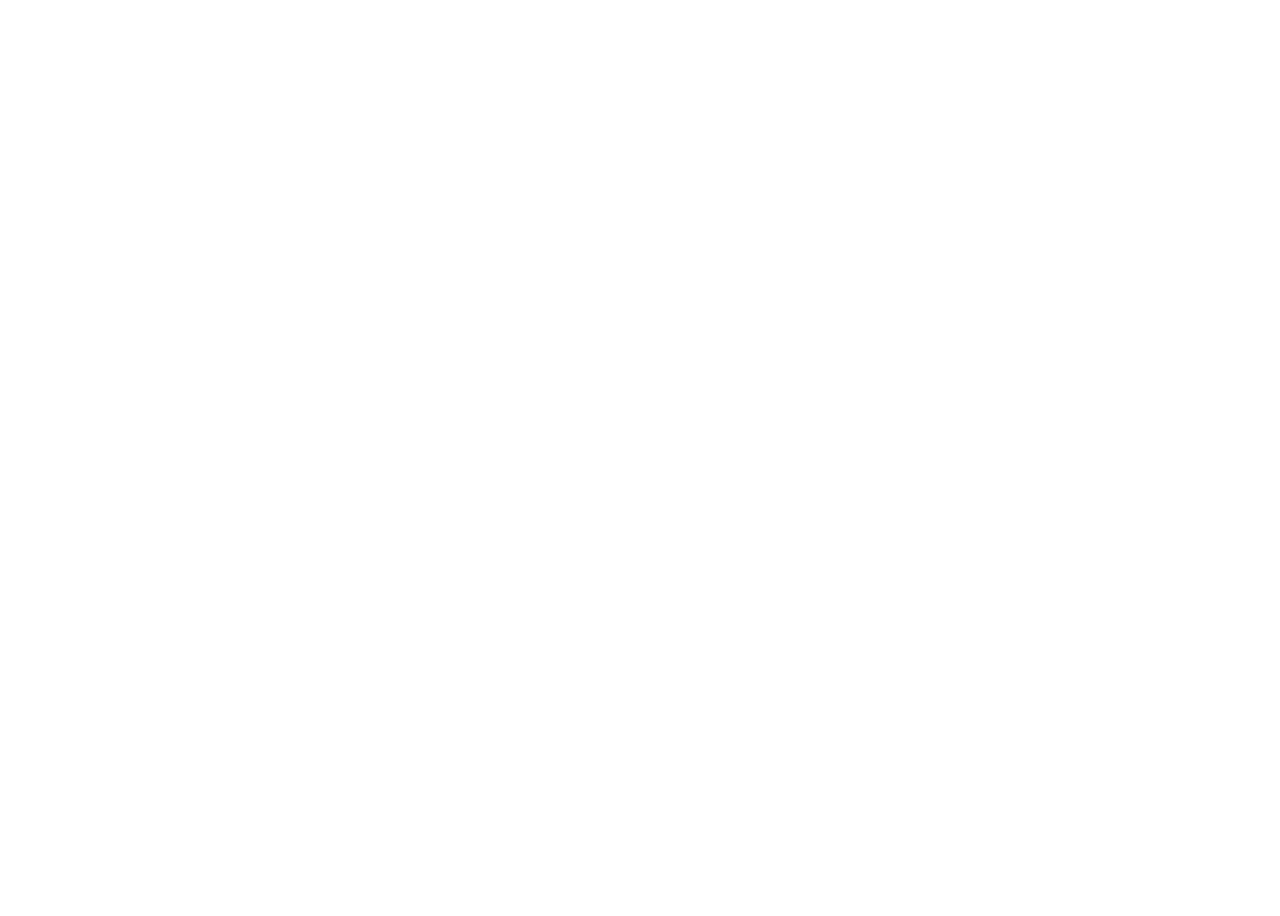
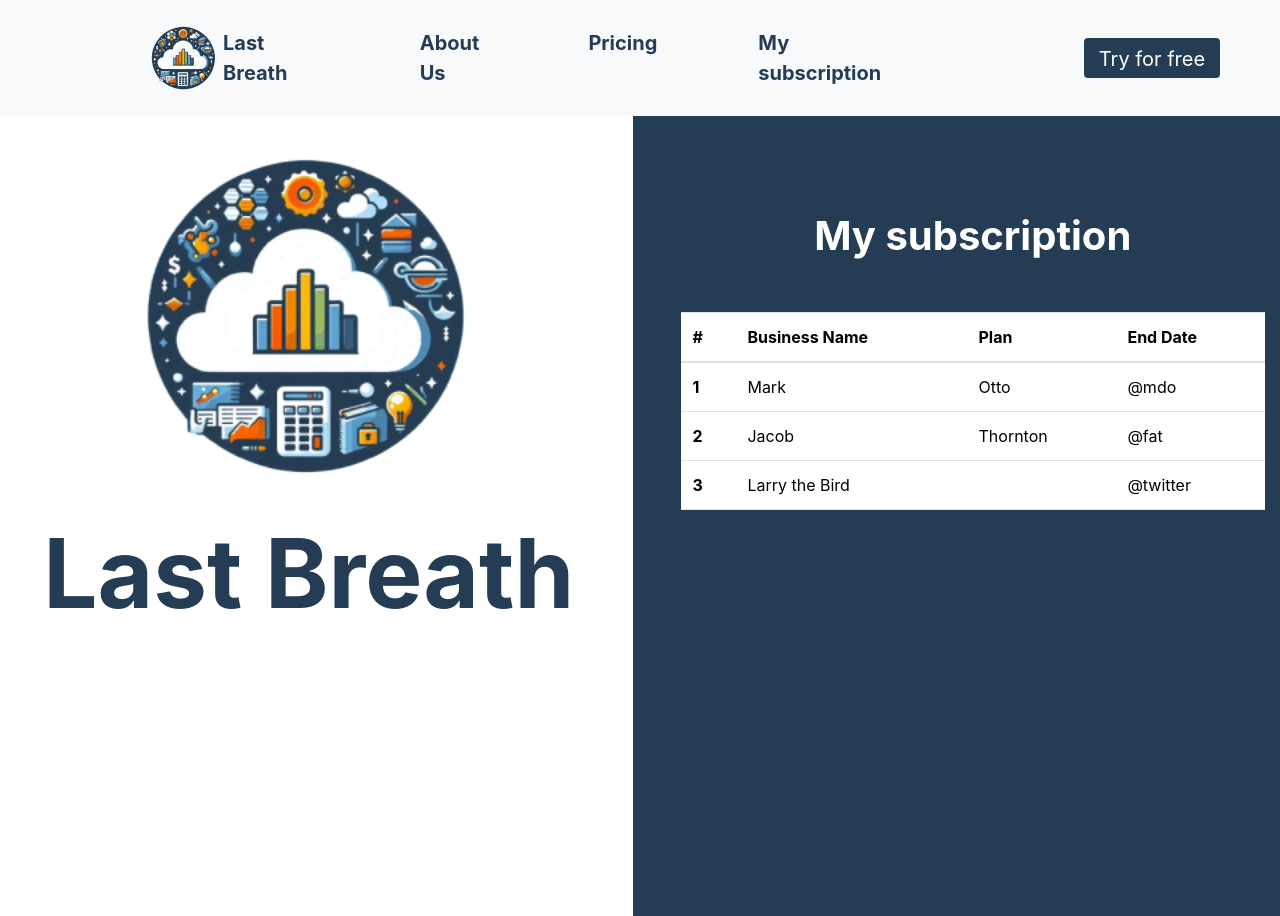
Before and after one commit to LtMtrunG/ERPNext, a React (Vite) app: page /Mysubscription in a window 1280 px wide. Before the commit this address had no page. Before the commit the page ends 800 px from the top, so only its background shows below. Built offline with nearby package versions, Linux system fonts and the light colour scheme.

Commit message:
Fix navbar layout and add template for my subscription page

```diff
--- a/src/App.jsx
+++ b/src/App.jsx
@@ -6,6 +6,7 @@ import Freetrial1 from "./pages/Freetrial1"
 import Freetrial2 from "./pages/Freetrial2"
 import Successfulpayment from "./pages/Successfulpayment"
 import {Route, Routes} from "react-router-dom"
+import Mysubscription from "./pages/Mysubscription"
 
 const App = () => {
   return (
@@ -19,6 +20,7 @@ const App = () => {
           <Route path="/Freetrial1" element={<Freetrial1/>}></Route>
           <Route path="/Freetrial2" element={<Freetrial2/>}></Route>
           <Route path="/Successfulpayment" element={<Successfulpayment/>}></Route>
+          <Route path="/Mysubscription" element={<Mysubscription/>}></Route>
         </Routes>
       </div>
     </>
--- a/src/Components/Footer.jsx
+++ b/src/Components/Footer.jsx
@@ -20,7 +20,7 @@ const Footer = () => {
 
 
     return (
-        <nav className="footer" style={{width: '100vw'}}>
+        <nav className="footer section" id="pricing" style={{width: '100vw'}}>
             <div className="container-fluid text-center mb-5">
             <h1 className="nav-link fs-3  fw-bold mt-5 mb-5" style={textStyle} href="#">Pricing</h1>
                 <div className="row align-items-center pl-pricing">
--- a/src/Components/Header.jsx
+++ b/src/Components/Header.jsx
@@ -11,8 +11,7 @@ const Header = () => {
   };
 
   return (
-        <div className="container-fluid" style={containerStyle}>
-        <section id="aboutUs">
+    <div className="container-fluid section" id="aboutUs" style={containerStyle}>
       <div className="row align-items-center">
         <div className="col pl-6">
           <h1 className="nav-link fs-3  fw-bold text-white" href="#">About us</h1>
@@ -22,9 +21,7 @@ const Header = () => {
           <img className="navbar-brand" href="#" src="./src/assets/aboutUs.png" width="430" alt="" />
         </div>
       </div>
-        </section>
     </div>
-
   )
 }
 
--- a/src/Components/Navbar.jsx
+++ b/src/Components/Navbar.jsx
@@ -17,8 +17,8 @@ const Navbar = () => {
 
     return (
         <nav className="navbar navbar-expand-lg navbar-light bg-light" style={{ width: '100vw' }} >
-            <Link className="navbar-brand pl-logo" href="#">
-                <img className="navbar-brand" to="/" src="./src/assets/brand.png" width="80" alt="" />
+            <Link className="navbar-brand pl-logo" to="/">
+                <img className="navbar-brand" to="/" src="./src/assets/brand.png" width="80" alt="" style={{ marginRight: '-40px' }}/>
             </Link>
             <div class="container">
                 <div className="col">
@@ -27,7 +27,7 @@ const Navbar = () => {
 
                         <ul className="navbar-nav">
                             <li className="nav-item active">
-                                <Link className="nav-link fs-5  fw-bold" style={textStyle} to="/">Last Breath</Link>
+                                <Link className="nav-link fs-5 fw-bold" style={textStyle} to="/">Last Breath</Link>
                             </li>
                             <li className="nav-item">
                                 <ScrollLink
--- a/src/Components/NavbarLogin.jsx
+++ b/src/Components/NavbarLogin.jsx
@@ -17,8 +17,8 @@ const NavbarLogin = () => {
 
     return (
         <nav className="navbar navbar-expand-lg navbar-light bg-light" style={{ width: '100vw' }} >
-            <Link className="navbar-brand pl-logo" href="#">
-                <img className="navbar-brand" to="/HomeLogin" src="./src/assets/brand.png" width="80" alt="" />
+            <Link className="navbar-brand pl-logo" to="/HomeLogin">
+                <img className="navbar-brand" to="/HomeLogin" src="./src/assets/brand.png" width="80" alt="" style={{ marginRight: '-40px' }}/>
             </Link>
             <div class="container">
                 <div className="col-10 col-md-8">
@@ -33,7 +33,6 @@ const NavbarLogin = () => {
                                     className="nav-link fs-5 fw-bold hello"
                                     style={textStyle}
                                     to="aboutUs"
-                                    smooth={true}
                                     onClick={() => scrollToSection('aboutUs')}
                                 >About Us</ScrollLink>
                             </li>
@@ -42,18 +41,15 @@ const NavbarLogin = () => {
                                     className="nav-link fs-5 fw-bold hello"
                                     style={textStyle}
                                     to="pricing"
-                                    smooth={true}
                                     onClick={() => scrollToSection('pricing')}
                                 >Pricing</ScrollLink>
                             </li>
                             <li className="nav-item">
-                                <ScrollLink
+                                <Link
                                     className="nav-link fs-5 fw-bold hello"
                                     style={textStyle}
-                                    to="pricing"
-                                    smooth={true}
-                                    onClick={() => scrollToSection('pricing')}
-                                >My subscription</ScrollLink>
+                                    to="/Mysubscription"
+                                >My subscription</Link>
                             </li>
                         </ul>
                     </div>
--- /dev/null
+++ b/src/Components/SubscriptionList.jsx
@@ -0,0 +1,35 @@
+const SubscriptionList = () => {
+  return (
+  <table class="table">
+    <thead>
+      <tr>
+        <th scope="col">#</th>
+        <th scope="col">Business Name</th>
+        <th scope="col">Plan</th>
+        <th scope="col">End Date</th>
+      </tr>
+    </thead>
+    <tbody>
+      <tr>
+        <th scope="row">1</th>
+        <td>Mark</td>
+        <td>Otto</td>
+        <td>@mdo</td>
+      </tr>
+      <tr>
+        <th scope="row">2</th>
+        <td>Jacob</td>
+        <td>Thornton</td>
+        <td>@fat</td>
+      </tr>
+      <tr>
+        <th scope="row">3</th>
+        <td colspan="2">Larry the Bird</td>
+        <td>@twitter</td>
+      </tr>
+    </tbody>
+  </table>
+  )
+}
+
+export default SubscriptionList;
--- a/src/index.css
+++ b/src/index.css
@@ -1,5 +1,5 @@
 .hello {
-    margin-left: 70px;
+    margin-left: 85px;
 }
 .ml-aboutUs {
     margin-left: 5rem !important;
@@ -8,13 +8,13 @@
     margin-left: 10rem !important;
 }
 .ml-6 {
-    margin-left: 7.5rem !important;
+    margin-left: 11rem !important;
 }
 .ms-6 {
     margin-left: 3.6rem !important;
 }
 .ml-7 {
-    margin-left: 6.5rem !important;
+    margin-left: 10rem !important;
 }
 .pl-logo {
     margin-left: 8rem !important;
--- a/src/pages/Home.jsx
+++ b/src/pages/Home.jsx
@@ -28,10 +28,7 @@ const Home = () => {
           </div>
         </div>
       </div>
-      <section id="pricing">
-        <Footer />
-      </section>
-
+      <Footer />
     </div>
   )
 }
--- a/src/pages/HomeLogin.jsx
+++ b/src/pages/HomeLogin.jsx
@@ -28,9 +28,8 @@ const HomeLogin = () => {
           </div>
         </div>
       </div>
-      <section id="pricing">
-        <Footer />
-      </section>
+
+      <Footer />
 
     </div>
   )
--- /dev/null
+++ b/src/pages/Mysubscription.jsx
@@ -0,0 +1,61 @@
+import React from 'react';
+import { useNavigate } from "react-router-dom";
+import SubscriptionList from "../Components/SubscriptionList"
+import NavbarLogin from '../Components/NavbarLogin';
+import { MDBContainer, MDBCol, MDBRow, MDBBtn, MDBIcon, MDBInput, MDBCheckbox } from 'mdb-react-ui-kit';
+
+const Mysubscription = () => {
+
+    const textStyle = {
+        color: '#243C54',
+        fontWeight: 'bold',
+    };
+
+    const loginStyle = {
+        color: '#FFFFFF',
+        fontWeight: 'bold',
+    };
+
+    const containerStyle = {
+        position: 'relative',
+        backgroundColor: '#243C54',
+        width: '100vw',
+        height: '100vh',
+        paddingLeft: 0,
+    };
+
+    const navigate = useNavigate();
+
+    return (
+        <div>
+            <NavbarLogin/>
+            <div className="container-fluid" style={containerStyle}>
+
+                <MDBRow>
+
+                    <MDBCol col='10' md='6' className='d-flex flex-column align-items-center' style={{ background: '#FFFFFF', height: '100vh' }}>
+                        <img className='image-fluid' href="#" src="./src/assets/brand.png" width="400" alt="" />
+                        <h1 className='display-1' style={textStyle}>Last Breath</h1>
+                    </MDBCol>
+
+                    <MDBCol col='4' md='6' style={containerStyle}>
+
+                        <div className="d-flex flex-column ms-5 mt-5">
+
+                            <div className="text-center">
+                                <h1 className="mt-1 mb-5 mt-5 pb-1" style={loginStyle}>My subscription</h1>
+                            </div>
+
+                            <SubscriptionList/>
+
+                        </div>
+
+                    </MDBCol>
+
+                </MDBRow>
+            </div>
+        </div>
+    );
+}
+
+export default Mysubscription;
```
Lines whose indentation alone changed are shown as unchanged.
